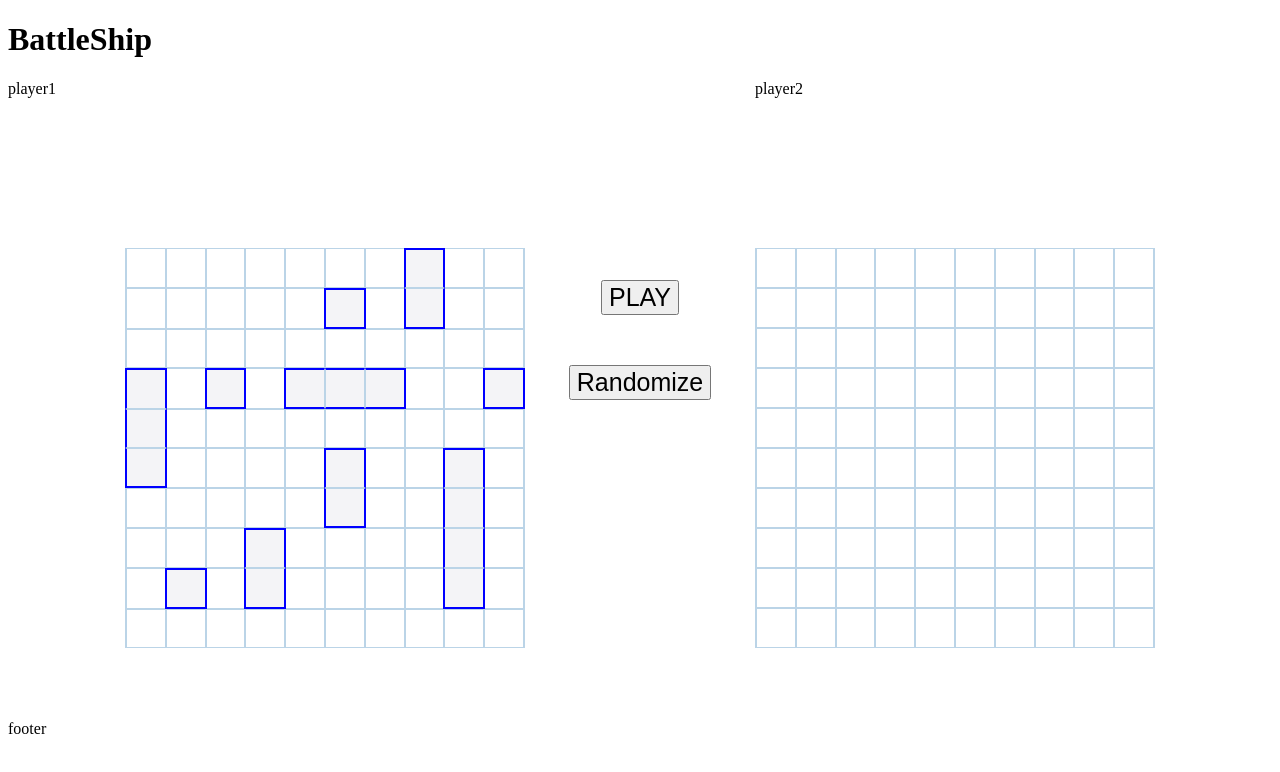
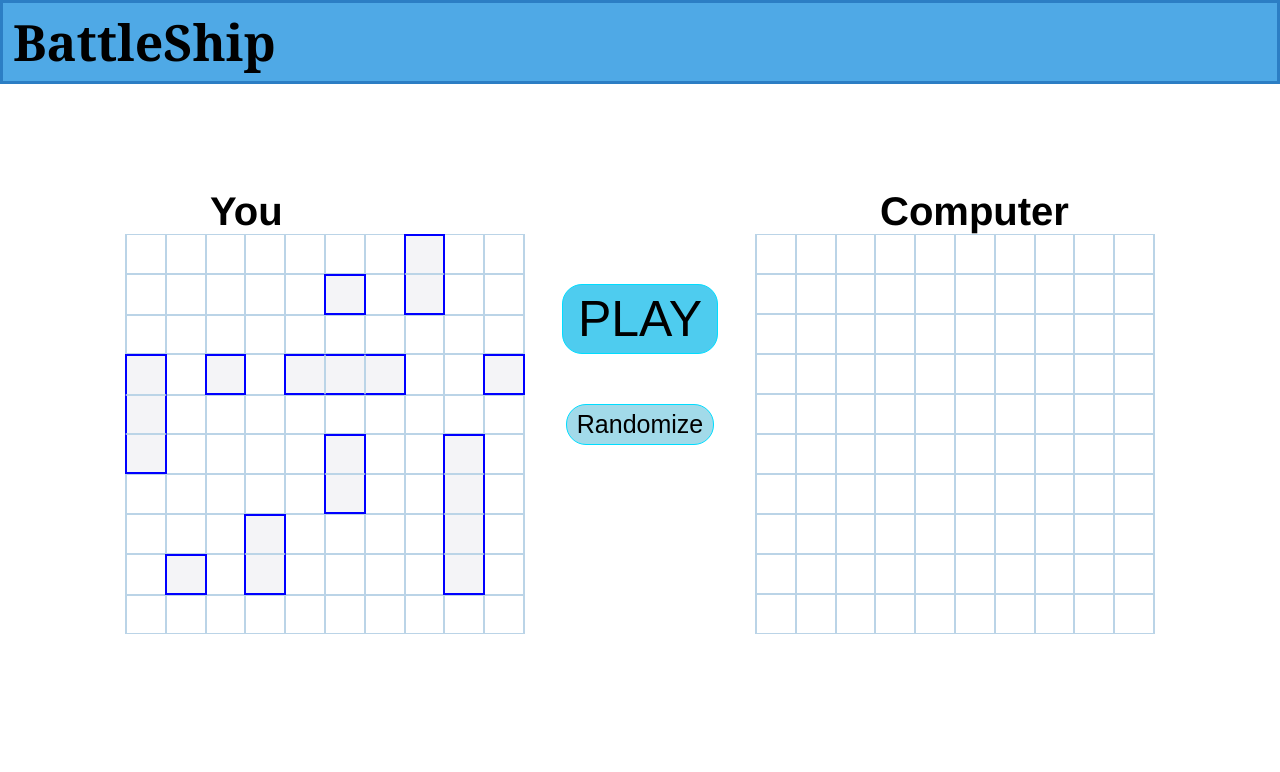
Before and after one commit to singhutp-glitch/battleship, a website built with webpack: page src/template.html in a window 1280 px wide. Built offline with nearby package versions, Linux system fonts and the light colour scheme.

Commit message:
Make UI cleaner

```diff
--- a/src/DOM.js
+++ b/src/DOM.js
@@ -181,7 +181,7 @@ class DOM{
     {
         const messageBox=document.createElement('div');
         messageBox.classList.add('messBox');
-        messageBox.textContent='player1 attack';
+        messageBox.textContent='Captain Attack';
         const buffer=document.querySelector('div.buffer');
         buffer.append(messageBox);
     }
--- a/src/index.js
+++ b/src/index.js
@@ -81,7 +81,7 @@ class NewGame{
                         }
                     }
                     this.turn=2;
-                    this.domElement.setMessage('Player2 attack');
+                    this.domElement.setMessage('Computer is attacking');
                     this.computerTurn();
                 }
                 else{
@@ -137,14 +137,20 @@ class NewGame{
             }
         }
         this.turn=1;
-        this.domElement.setMessage('Player1 attack');
+        this.domElement.setMessage('Captain Attack');
         this.round++;
 
     }
     gameOver(winner)
     {
         this.isGameOver=true;
-        this.domElement.setMessage('Player'+winner+' wins');
+        if(winner===1)
+        {
+            this.domElement.setMessage('You'+' won');
+        }
+        else{
+            this.domElement.setMessage('Computer'+' won');
+        }
     }
     makeOrientations()
     {
--- a/src/styles.css
+++ b/src/styles.css
@@ -1,10 +1,24 @@
 /* *{
   outline: auto;
 } */
+body{
+  margin: 0;
+}
+.nav{
+  background: #4FA9E6;
+  margin: 0;
+  padding:5px 10px;
+  font-size: 50px;
+  font-weight: 800;
+  font-family:Georgia, 'Times New Roman', Times, serif;
+  border: 3px solid #2C7EC4;
 
+  /* border-bottom: 5px solid darkblue;
+  border-top: 5px solid darkblue; */
+}
 .middle{
   display: flex;
-  min-height: 80vh;
+  min-height: 90vh;
   justify-content: stretch;
 }
 .player1,.player2{
@@ -19,14 +33,23 @@ button.play{
   display: block;
   margin-left:auto;
   margin-right: auto;
-  font-size: 25px;
+  font-size: 50px;
+  padding: 5px 15px;
+  border-radius: 20px;
+  border: 1px solid rgb(0, 221, 255);
+  background-color: #4eccef; ;
 }
 button.placeShip{
   font-size: 25px;
    display: block;
   margin-left:auto;
   margin-right: auto;
-  margin-top: 50px;;
+  margin-top: 50px;
+
+  padding: 5px 10px;
+  border-radius: 20px;
+  border: 1px solid rgb(0, 221, 255);
+  background-color: #a2dae9;
 }
 div.messBox{
   margin-top: 200px;
@@ -34,14 +57,40 @@ div.messBox{
   margin-left:auto;
   margin-right: auto;
   font-size: 30px;
+  font-weight: 800;
   text-align: center;
   /* outline: auto; */
-  max-width: 100px;
+  max-width: 150px;
+  font-family: 'Segoe UI', Tahoma, Geneva, Verdana, sans-serif;
+  border:1px solid rgb(167, 178, 183);
+  border-radius: 10px;
+}
+.head1,.head2{
+  padding: 0px;
+  box-sizing: border-box;
+  height: 150px;
+  display: flex;
+  flex-direction: column;
+}
+.name1{
+  margin-top: auto;
+  margin-left: 210px;
+  font-size: 40px;
+  font-weight: bold;
+  font-family: 'Franklin Gothic Medium', 'Arial Narrow', Arial, sans-serif;
+}
+.name2{
+  margin-top: auto;
+  margin-left: auto;
+  width: 400px;
+  font-size: 40px;
+  font-weight: bold;
+  font-family: 'Franklin Gothic Medium', 'Arial Narrow', Arial, sans-serif;
 }
 .board1,.board2{
   height: 400px;
   width:  400px;
-  margin-top: 150px;
+
   /* border: 1px solid rgb(100, 150, 187); */
 }
 .board1{
--- a/src/template.html
+++ b/src/template.html
@@ -5,19 +5,26 @@
     <meta name="viewport" content="width=device-width, initial-scale=1.0" />
     <title>Document</title>
   </head>
-  <div class="nav"><h1>BattleShip</h1></div>
+  <div class="nav">BattleShip</div>
   <div class="middle">
-    <div class="player1">player1
-      <div class="board1"></div>
+    <div class="player1">
+      <div class="head1"><span class="name1">You</span></div>
+      <div class="boardContainer1">
+        <div class="board1"></div>
+      </div>
     </div>
     <div class="buffer">
       <button class="play">PLAY</button>
       <button class="placeShip">Randomize</button>
     </div>
-    <div class="player2">player2
-       <div class="board2"></div>
+    <div class="player2">
+
+      <div class="head2"><span class="name2">Computer</span></div>
+      <div class="boardContainer2">
+        <div class="board2"></div>
+      </div>
     </div>
   </div>
-  <div class="footer">footer</div>
+  <div class="footer"></div>
   <body></body>
 </html>
```
